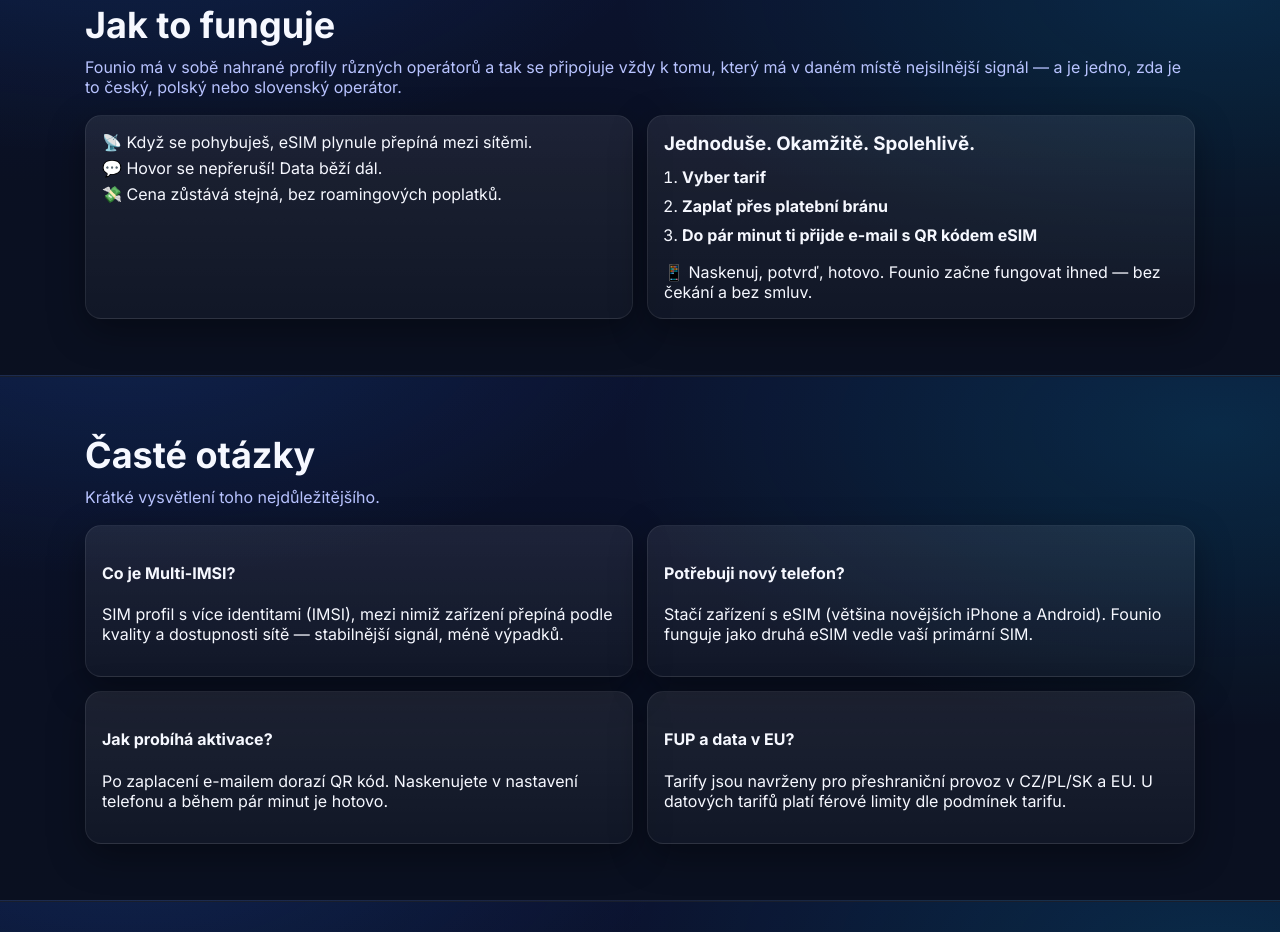
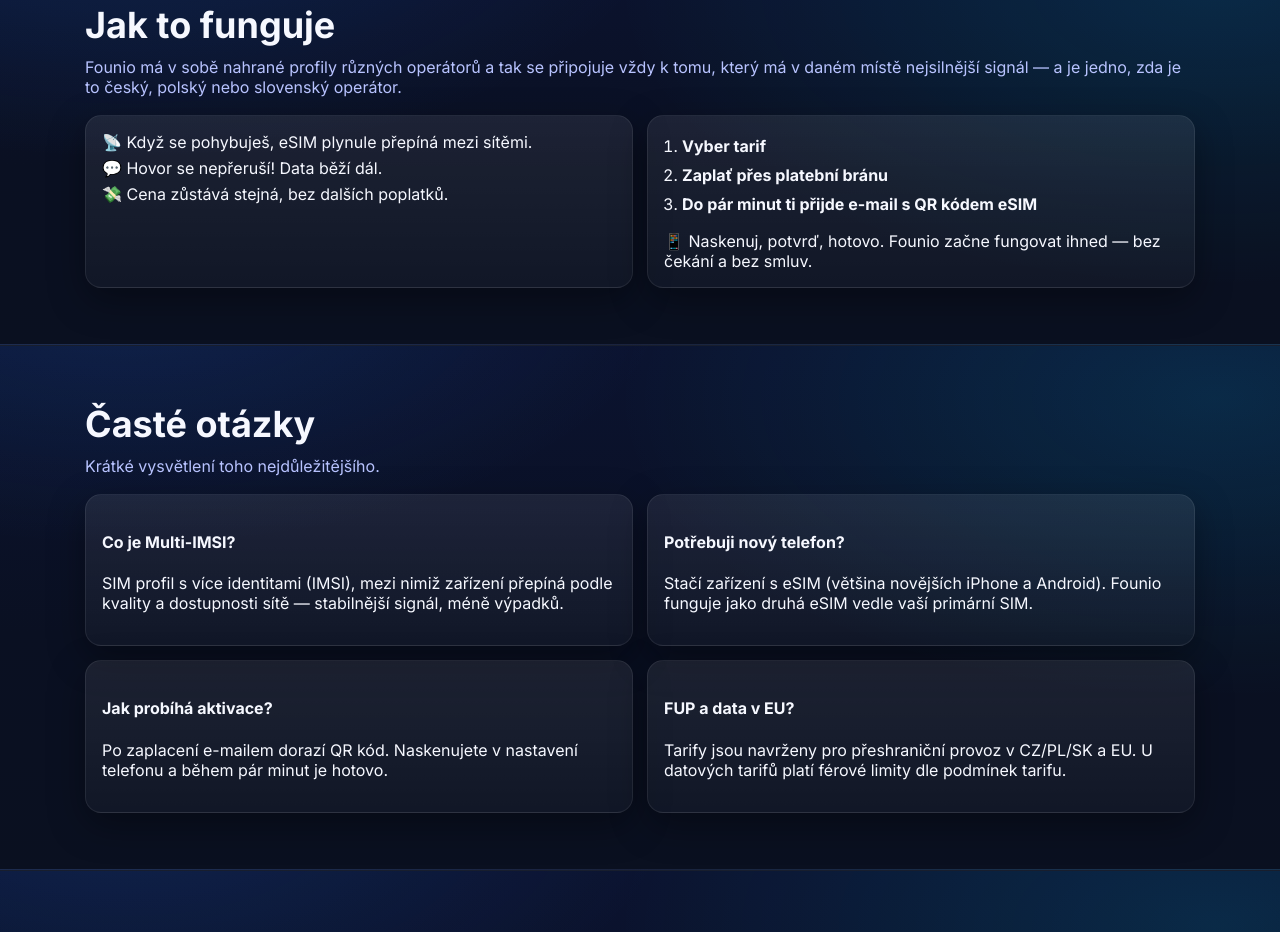
Before and after one commit to zasecisto-cpu/Founio, a website: page index.html in a window 1280 px wide. Shown: the part 1556-2488 px from the top of the page. Drawn offline with Linux system fonts and the light colour scheme.

Commit message:
Update index.html

```diff
--- a/index.html
+++ b/index.html
@@ -311,11 +311,10 @@
       <div class="card-glass">
         <p style="margin:0 0 6px">📡 Když se pohybuješ, eSIM plynule přepíná mezi sítěmi.</p>
         <p style="margin:0 0 6px">💬 Hovor se nepřeruší! Data běží dál.</p>
-        <p style="margin:0">💸 Cena zůstává stejná, bez roamingových poplatků.</p>
+        <p style="margin:0">💸 Cena zůstává stejná, bez dalších poplatků.</p>
       </div>
 
       <div class="card-glass">
-        <h3 style="margin:0 0 8px">Jednoduše. Okamžitě. Spolehlivě.</h3>
         <ol style="margin:0; padding-left:18px; line-height:1.8">
           <li><strong>Vyber tarif</strong></li>
           <li><strong>Zaplať přes platební bránu</strong></li>
```
